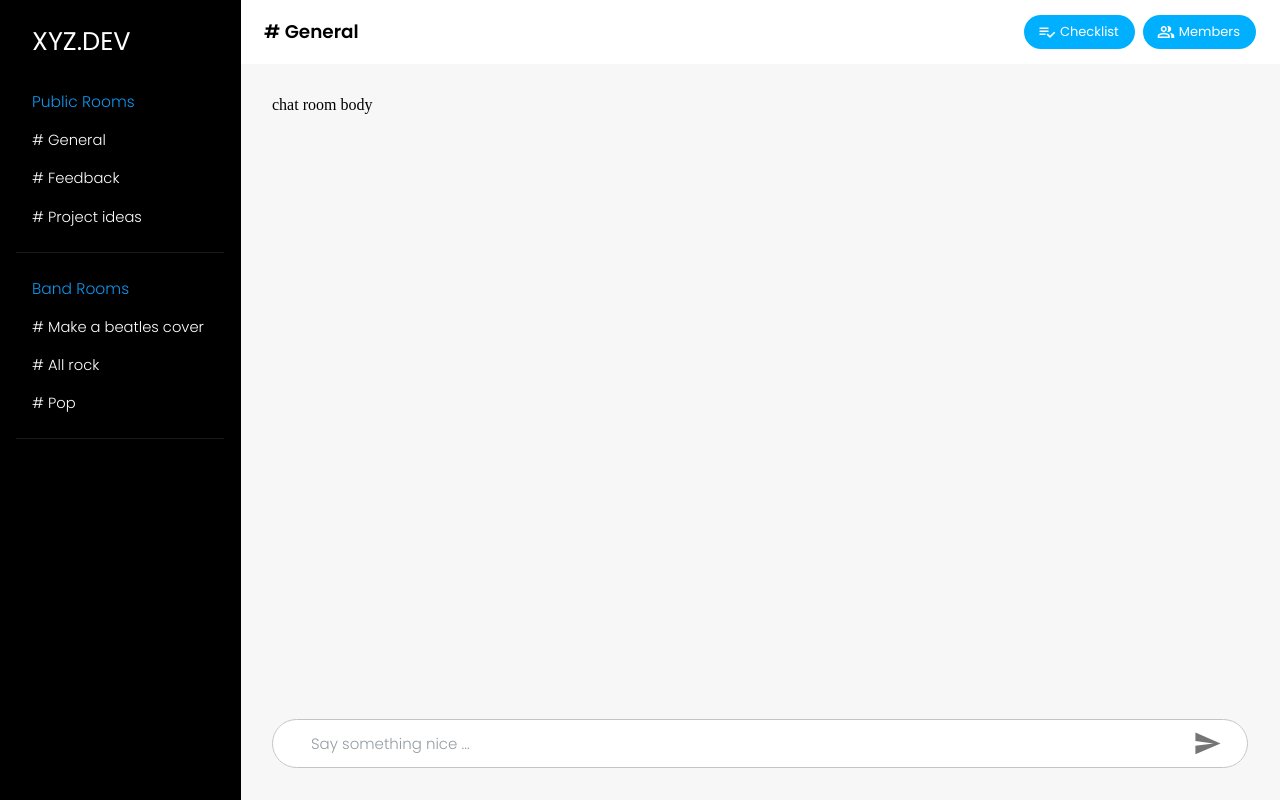
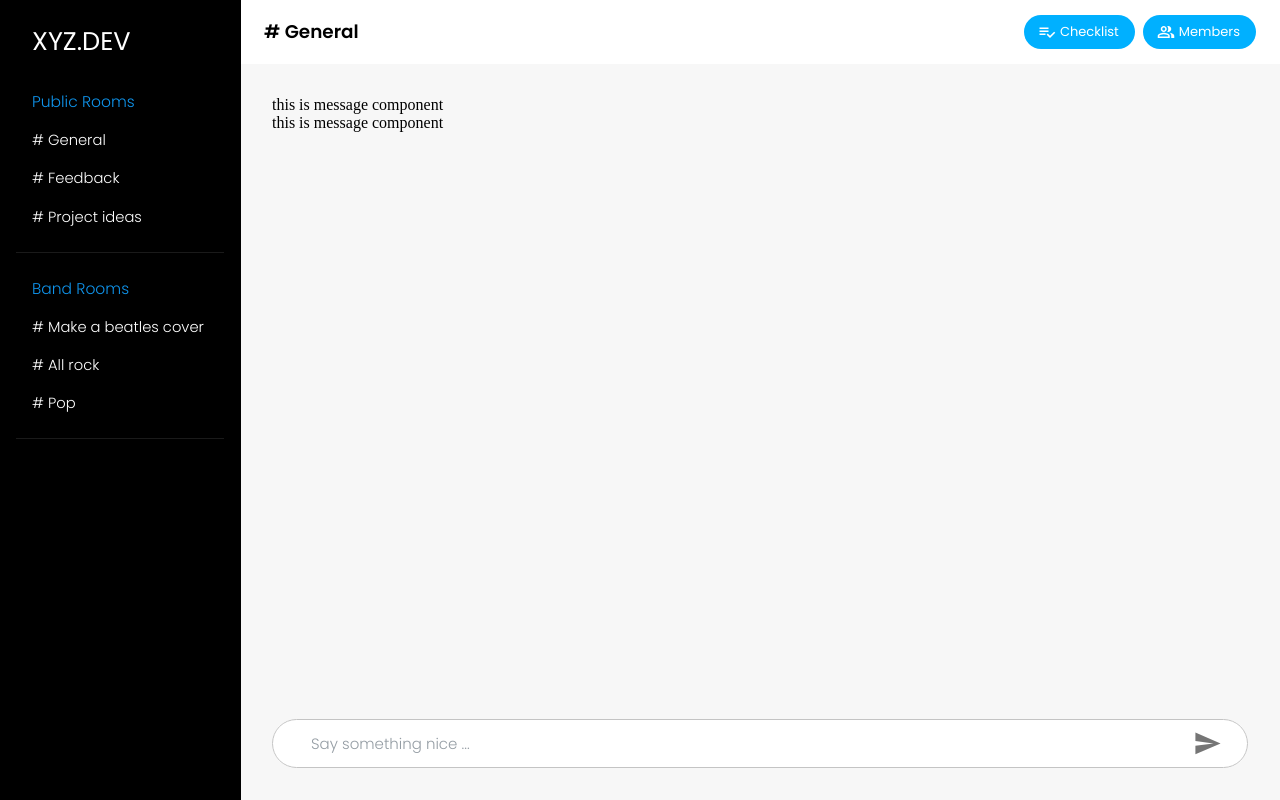
Before and after one commit to therealilyaskhan/songs-sharing, a React (Create React App) app in the folder frontend/: page /rooms in a window 1280 px wide. Built offline with nearby package versions, Linux system fonts and the light colour scheme.

Commit message:
message component and chat room body initiated

```diff
--- a/frontend/src/components/ChatRoomBody.js
+++ b/frontend/src/components/ChatRoomBody.js
@@ -2,10 +2,44 @@ import React from 'react';
 
 import Box from '@material-ui/core/Box';
 
+import Message from './Message';
+import Image from '../assets/images/band__photo.jpg';
+
 export default function ChatRoomBody({ chatRoomID, className }) {
+
+  // fetch the latest certain amount of messages using the chatRoomID
+
+  const messages = [
+    {
+      msgID: 1,
+      userID: 1,
+      userName: 'Kannaj',
+      userImage: Image,
+      time: 'sent at',
+      message: 'Relevant stuff about dinosaurs'
+    },
+    {
+      msgID: 2,
+      userID: 1,
+      userName: 'Kannaj',
+      userImage: Image,
+      time: 'sent at',
+      message: 'The popup first show up on the center then is dismissed and replaced by another popup on the bottom of the screen. I initially thought it was a CSS issue'
+    }
+  ];
+
   return (
     <Box p={4} className={className || ''}>
-      chat room body
+      {
+        messages.map((message) => {
+          return (
+            <Message
+              key={message.msgID}
+              msg={message}
+            />
+          );
+        })
+      }
     </Box>
   );
 }
--- a/frontend/src/components/ChatRoomFooter.js
+++ b/frontend/src/components/ChatRoomFooter.js
@@ -46,6 +46,8 @@ const useStyles = makeStyles({
 });
 
 export default function ChatRoomFooter({ chatRoomID, className }) {
+
+  //use chatRoomID to push messages into the chat room
 
   const classes = useStyles();
 
--- /dev/null
+++ b/frontend/src/components/Message.js
@@ -0,0 +1,10 @@
+import React from 'react';
+
+export default function Message({ msg }) {
+  const { userImage, message } = msg;
+  return (
+    <div>
+      this is message component
+    </div>
+  );
+}
```
